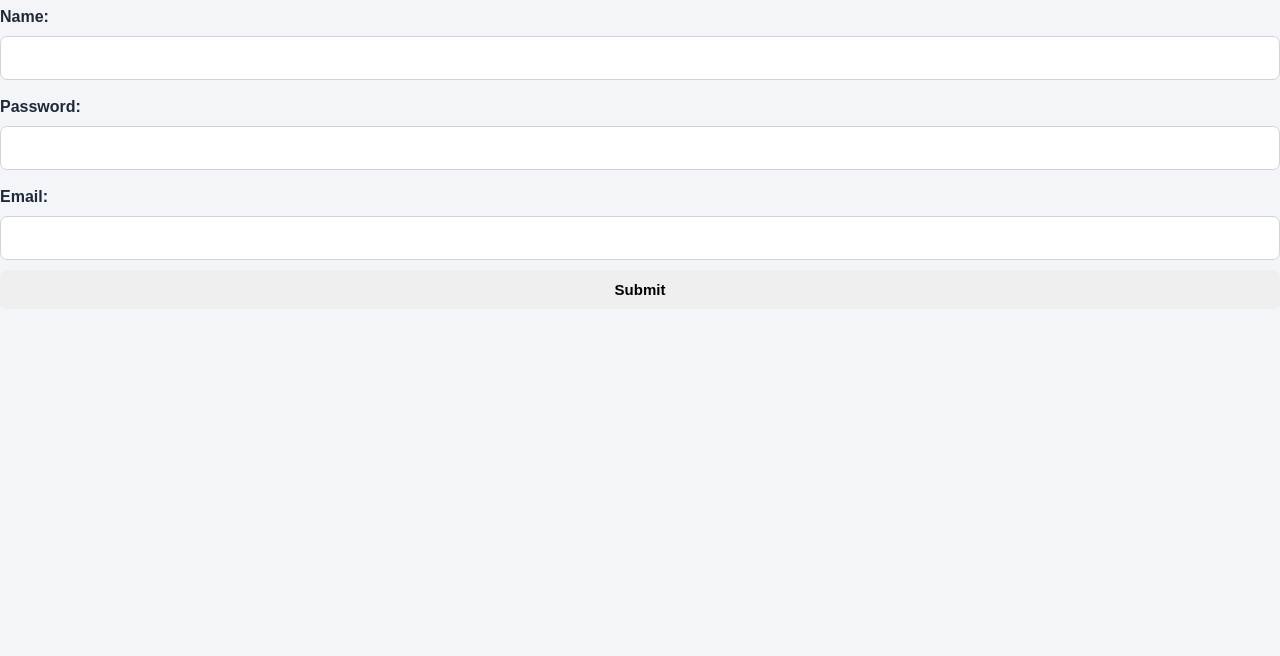
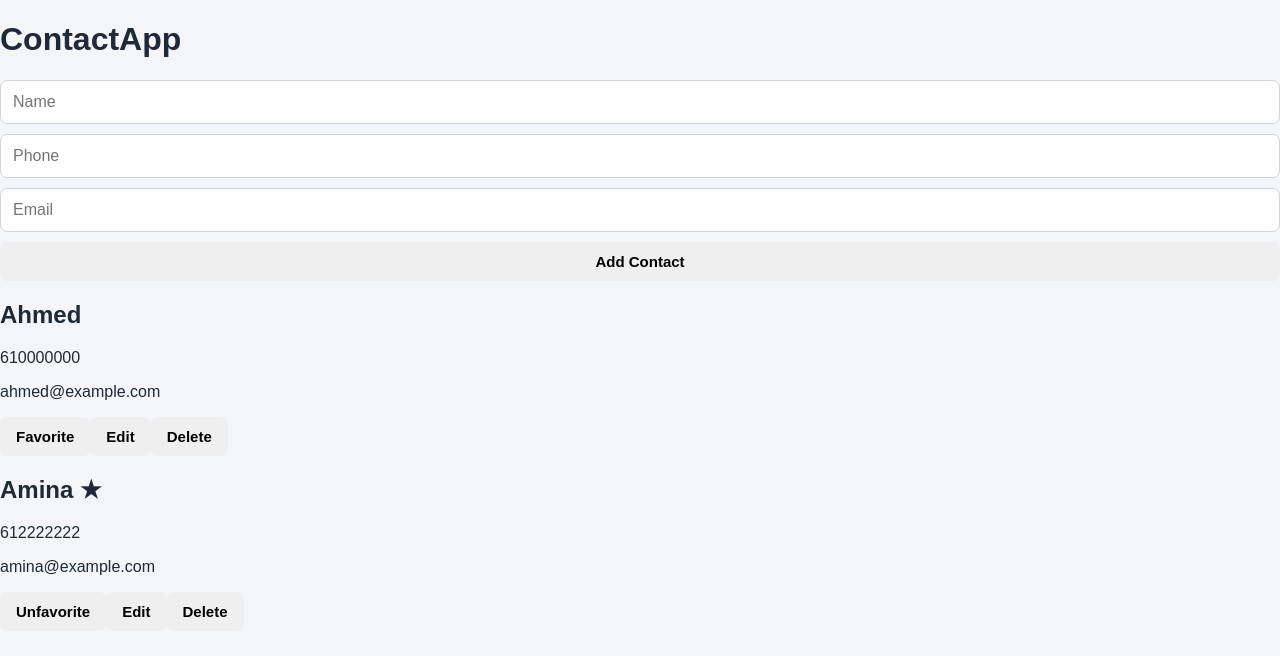
Before and after one commit to MireCORE/React-Exercises, a React (Vite) app: page / in a window 1280 px wide. Shown: the top 656 px of the page. Built offline with nearby package versions, Linux system fonts and the light colour scheme.

Commit message:
Exercise 18

```diff
--- a/src/App.jsx
+++ b/src/App.jsx
@@ -1,7 +1,18 @@
-import FormComponent from "./Exercises/Exercise17/FormComponent";
+import { ContactProvider } from "./Exercises/Exercise18/context/contactContext";
 
-function App() {
-  return <FormComponent />;
+import ContactForm from "./Exercises/Exercise18/components/contactForm";
+import ContactList from "./Exercises/Exercise18/components/contactList";
+
+export default function App() {
+  return (
+    <ContactProvider>
+      <main>
+        <h1>ContactApp</h1>
+
+        <ContactForm />
+
+        <ContactList />
+      </main>
+    </ContactProvider>
+  );
 }
-
-export default App;
--- /dev/null
+++ b/src/Exercises/Exercise18/components/contactForm.jsx
@@ -0,0 +1,73 @@
+import { useContext, useState } from "react";
+
+import { ContactContext } from "../context/contactContext";
+
+const emptyForm = {
+  name: "",
+  phone: "",
+  email: "",
+};
+
+export default function ContactForm() {
+  const { dispatch } = useContext(ContactContext);
+
+  const [form, setForm] = useState(emptyForm);
+
+  function handleChange(event) {
+    const { name, value } = event.target;
+
+    setForm((previous) => ({
+      ...previous,
+      [name]: value,
+    }));
+  }
+
+  function handleSubmit(event) {
+    event.preventDefault();
+
+    if (!form.name.trim() || !form.phone.trim()) {
+      return;
+    }
+
+    dispatch({
+      type: "ADD_CONTACT",
+      payload: {
+        id: crypto.randomUUID(),
+        ...form,
+        isFavorite: false,
+      },
+    });
+
+    setForm(emptyForm);
+  }
+
+  return (
+    <form onSubmit={handleSubmit}>
+      <input
+        name="name"
+        placeholder="Name"
+        value={form.name}
+        onChange={handleChange}
+        required
+      />
+
+      <input
+        name="phone"
+        placeholder="Phone"
+        value={form.phone}
+        onChange={handleChange}
+        required
+      />
+
+      <input
+        name="email"
+        type="email"
+        placeholder="Email"
+        value={form.email}
+        onChange={handleChange}
+      />
+
+      <button type="submit">Add Contact</button>
+    </form>
+  );
+}
--- /dev/null
+++ b/src/Exercises/Exercise18/components/contactItem.jsx
@@ -0,0 +1,115 @@
+import { useContext, useState } from "react";
+
+import { ContactContext } from "../context/contactContext";
+
+export default function ContactItem({ contact }) {
+  const { dispatch } = useContext(ContactContext);
+
+  const [isEditing, setIsEditing] = useState(false);
+
+  const [form, setForm] = useState({
+    name: contact.name,
+    phone: contact.phone,
+    email: contact.email,
+  });
+
+  function startEditing() {
+    setForm({
+      name: contact.name,
+      phone: contact.phone,
+      email: contact.email,
+    });
+
+    setIsEditing(true);
+  }
+
+  function handleChange(event) {
+    const { name, value } = event.target;
+
+    setForm((previous) => ({
+      ...previous,
+      [name]: value,
+    }));
+  }
+
+  function saveEdit(event) {
+    event.preventDefault();
+
+    dispatch({
+      type: "UPDATE_CONTACT",
+      payload: {
+        ...form,
+        id: contact.id,
+      },
+    });
+
+    setIsEditing(false);
+  }
+
+  function deleteContact() {
+    dispatch({
+      type: "DELETE_CONTACT",
+      payload: contact.id,
+    });
+  }
+
+  function toggleFavorite() {
+    dispatch({
+      type: "TOGGLE_FAVORITE",
+      payload: contact.id,
+    });
+  }
+
+  return (
+    <article>
+      {isEditing ? (
+        <form onSubmit={saveEdit}>
+          <input
+            name="name"
+            value={form.name}
+            onChange={handleChange}
+            required
+          />
+
+          <input
+            name="phone"
+            value={form.phone}
+            onChange={handleChange}
+            required
+          />
+
+          <input
+            name="email"
+            type="email"
+            value={form.email}
+            onChange={handleChange}
+          />
+
+          <button type="submit">Update</button>
+
+          <button type="button" onClick={() => setIsEditing(false)}>
+            Cancel
+          </button>
+        </form>
+      ) : (
+        <div>
+          <h2>
+            {contact.name}
+            {contact.isFavorite && " ★"}
+          </h2>
+
+          <p>{contact.phone}</p>
+          <p>{contact.email}</p>
+
+          <button onClick={toggleFavorite}>
+            {contact.isFavorite ? "Unfavorite" : "Favorite"}
+          </button>
+
+          <button onClick={startEditing}>Edit</button>
+
+          <button onClick={deleteContact}>Delete</button>
+        </div>
+      )}
+    </article>
+  );
+}
--- /dev/null
+++ b/src/Exercises/Exercise18/components/contactList.jsx
@@ -0,0 +1,20 @@
+import { useContext } from "react";
+
+import { ContactContext } from "../context/contactContext";
+import ContactItem from "./ContactItem";
+
+export default function ContactList() {
+  const { contacts } = useContext(ContactContext);
+
+  if (contacts.length === 0) {
+    return <p>No contacts yet.</p>;
+  }
+
+  return (
+    <section>
+      {contacts.map((contact) => (
+        <ContactItem key={contact.id} contact={contact} />
+      ))}
+    </section>
+  );
+}
--- /dev/null
+++ b/src/Exercises/Exercise18/context/contactContext.jsx
@@ -0,0 +1,15 @@
+import { createContext, useReducer } from "react";
+
+import { contactReducer, initialContacts } from "../reducer/contactReducer";
+
+export const ContactContext = createContext(null);
+
+export function ContactProvider({ children }) {
+  const [contacts, dispatch] = useReducer(contactReducer, initialContacts);
+
+  return (
+    <ContactContext.Provider value={{ contacts, dispatch }}>
+      {children}
+    </ContactContext.Provider>
+  );
+}
--- /dev/null
+++ b/src/Exercises/Exercise18/reducer/contactReducer.js
@@ -0,0 +1,46 @@
+export const initialContacts = [
+  {
+    id: "c1",
+    name: "Ahmed",
+    phone: "610000000",
+    email: "ahmed@example.com",
+    isFavorite: false,
+  },
+  {
+    id: "c2",
+    name: "Amina",
+    phone: "612222222",
+    email: "amina@example.com",
+    isFavorite: true,
+  },
+];
+
+export function contactReducer(state, action) {
+  switch (action.type) {
+    case "ADD_CONTACT":
+      return [...state, action.payload];
+
+    case "DELETE_CONTACT":
+      return state.filter((contact) => contact.id !== action.payload);
+
+    case "UPDATE_CONTACT":
+      return state.map((contact) =>
+        contact.id === action.payload.id
+          ? { ...contact, ...action.payload }
+          : contact,
+      );
+
+    case "TOGGLE_FAVORITE":
+      return state.map((contact) =>
+        contact.id === action.payload
+          ? {
+              ...contact,
+              isFavorite: !contact.isFavorite,
+            }
+          : contact,
+      );
+
+    default:
+      return state;
+  }
+}
```
